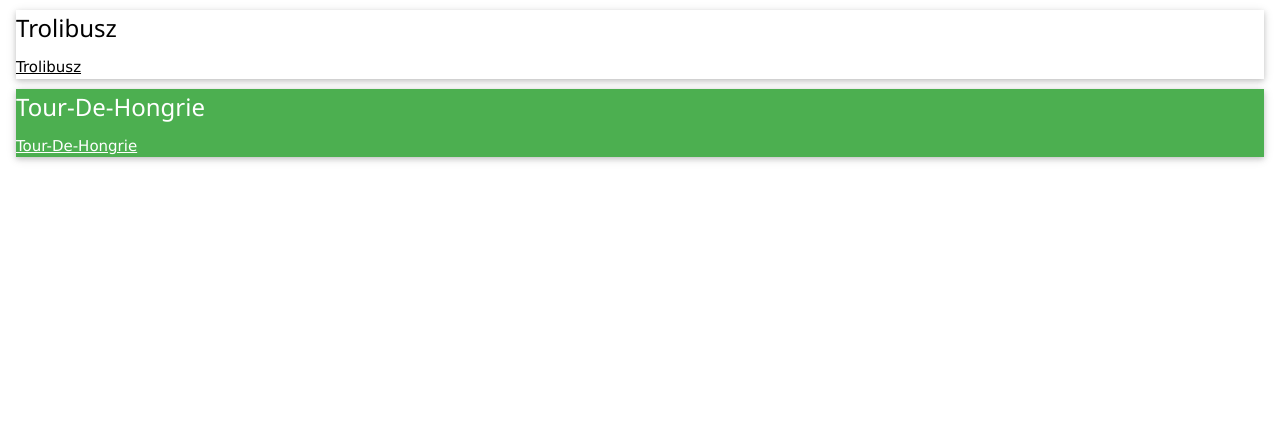
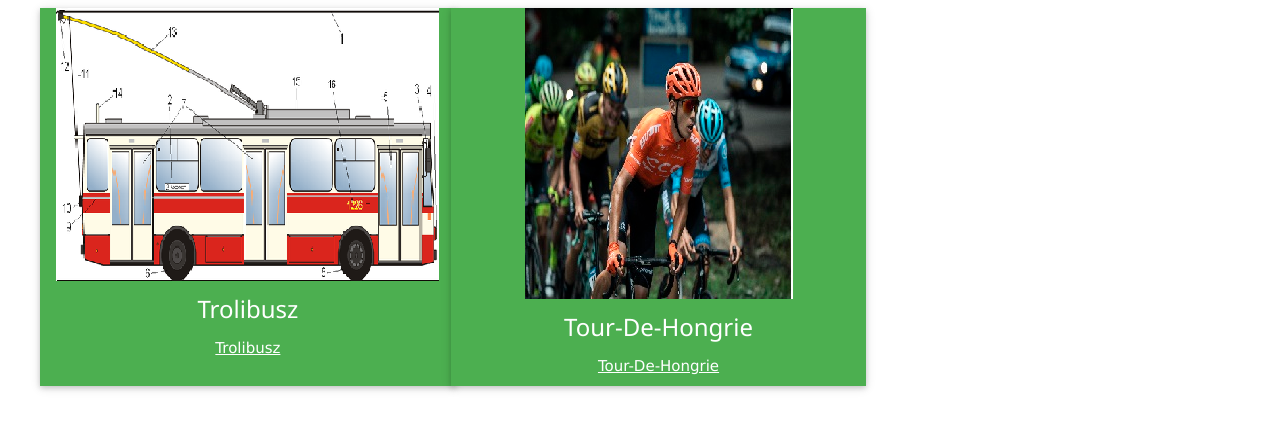
Before and after one commit to BakosKristof/tourdetrolli, a plain HTML site: page index.html in a window 1280 px wide. Drawn offline with nearby package versions, Linux system fonts and the light colour scheme.

Commit message:
Add files via upload

```diff
--- a/index.html
+++ b/index.html
@@ -3,18 +3,34 @@
 <head>
   <title>Card Example</title>
   <link rel="stylesheet" href="https://www.w3schools.com/w3css/4/w3.css">
+  <style>
+    .custom-card {
+      height: 10cm;
+      width: 11cm;
+      background-color: brightgreen;
+      color: black;
+    }
+  </style>
 </head>
 <body>
 
 <div class="w3-container">
-  <div class="w3-card w3-white">
-    <h3>Trolibusz</h3>
-    <a href="https://bakoskristof.github.io/Trolli/">Trolibusz</a>
-  </div>
+  <div class="w3-row-padding w3-center">
+    <div class="w3-third w3-padding">
+      <div class="w3-card w3-green custom-card">
+        <img src="jarmu.png">
+        <h3>Trolibusz</h3>
+        <a href="https://bakoskristof.github.io/Trolli/">Trolibusz</a>
+      </div>
+    </div>
 
-  <div class="w3-card w3-green">
-    <h3>Tour-De-Hongrie</h3>
-    <a href="https://bakoskristof.github.io/Tour-De-Hongrie/">Tour-De-Hongrie</a>
+    <div class="w3-third w3-padding">
+      <div class="w3-card w3-green custom-card">
+        <img src="valter.jpg">
+        <h3>Tour-De-Hongrie</h3>
+        <a href="https://bakoskristof.github.io/Tour-De-Hongrie/">Tour-De-Hongrie</a>
+      </div>
+    </div>
   </div>
 </div>
 
```
Also changed, not shown: jarmu.png (added), valter.jpg (added).
